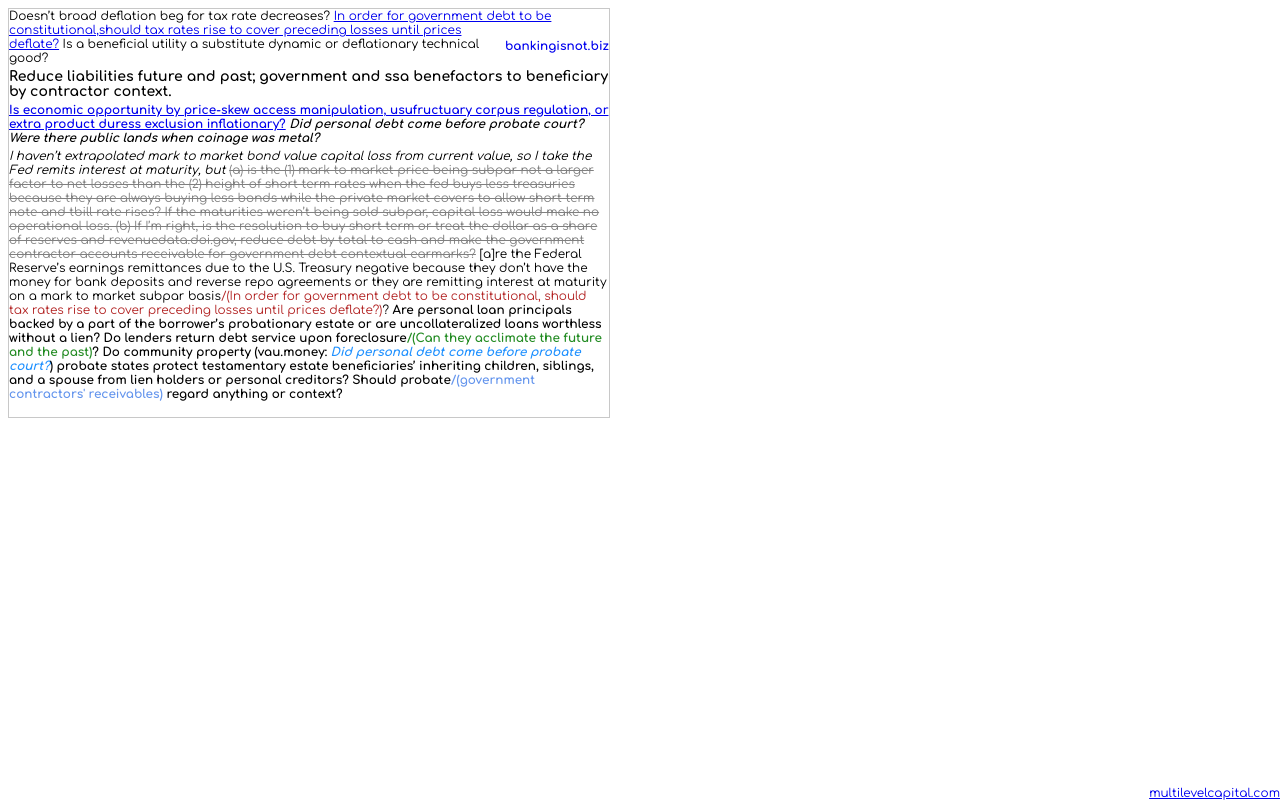
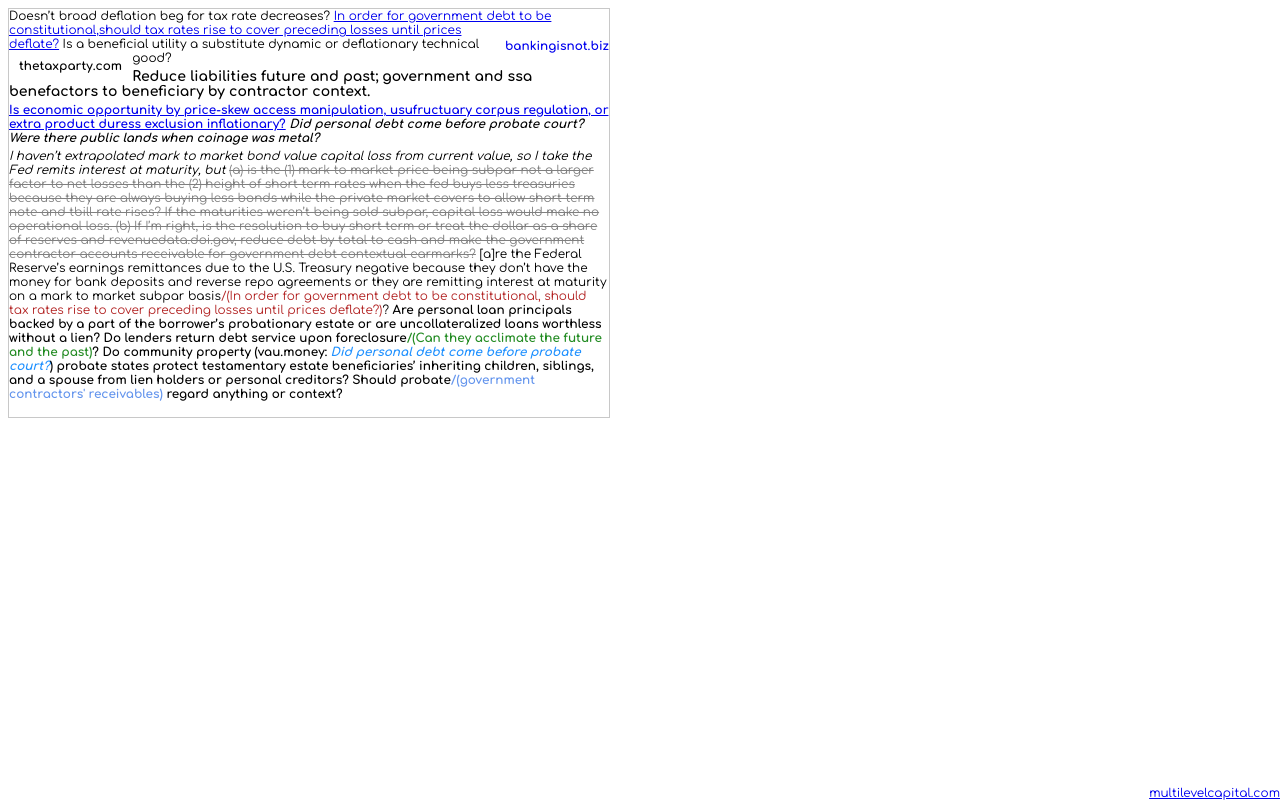
Before and after one commit to NickCarducci/tax-security-first, a React (Create React App) app: page / in a window 1280 px wide. Built offline with nearby package versions, Linux system fonts and the light colour scheme.

Commit message:
Update Basic.js

```diff
--- a/src/Basic.js
+++ b/src/Basic.js
@@ -133,6 +133,7 @@ export default class Basic extends React.Component {
         {space}Is a beneficial utility a substitute dynamic or deflationary
         technical good?
         {/*technical benefit utility */}
+        <h4 style={{ float: "left", margin: "8px 10px" }}>thetaxparty.com</h4>
         <h3 style={{ margin: "4px 0px" }}>
           Reduce liabilities future and past; government and ssa benefactors to
           beneficiary by contractor context.
```
